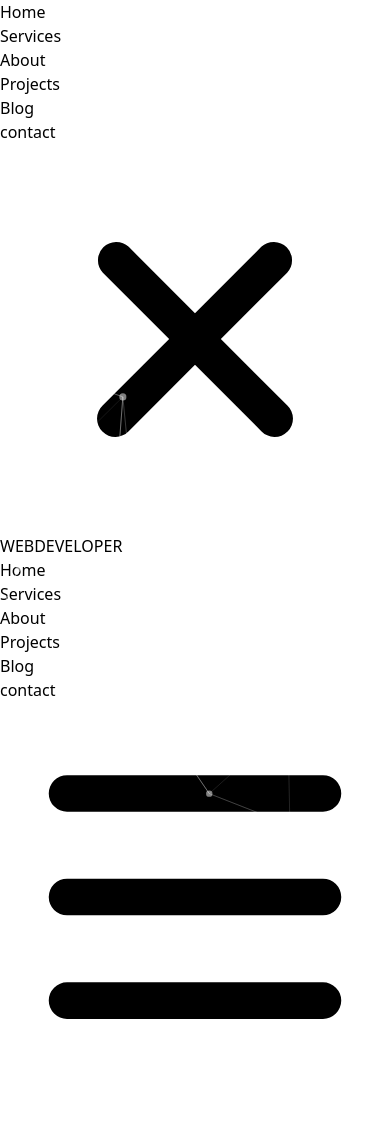
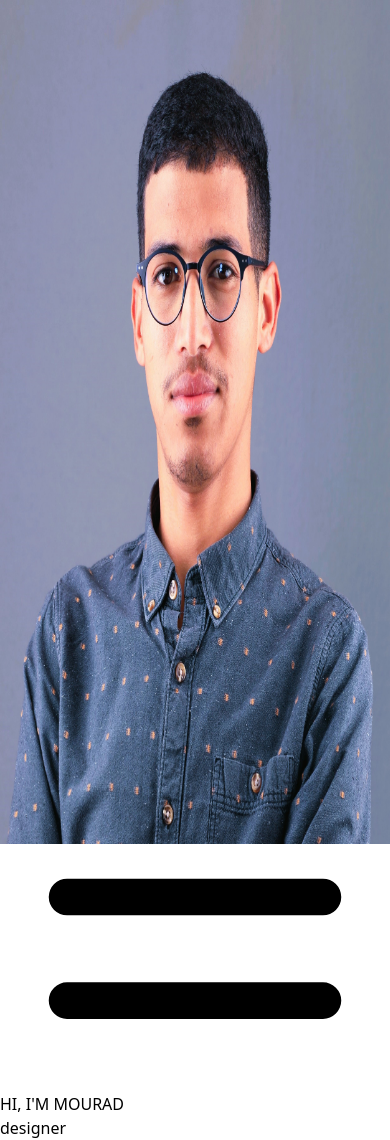
Before and after one commit to Zerzkhane-mourad/Portfolio, a Next.js app: page / in a window 390 px wide. Before the commit the page ends 1092 px from the top, so only its background shows below. Built offline with nearby package versions, Linux system fonts and the light colour scheme.

Commit message:
add hero section

```diff
--- a/Components/Hero.tsx
+++ b/Components/Hero.tsx
@@ -1,9 +1,22 @@
+import Image from "next/image"
 import Particle from "./Particle"
+import TextAnimation from "./TextAnimation"
 
 const Hero = () => {
     return (
         <div className="h-[88vh] bg-[url('/images/banner.jpg')] bg-cover bg-center">
             <Particle />
+            <div className="w-[80%] grid-cols-1 mx-auto grid lg:grid-cols-2 gap-[3rem] h-[100%] items-center">
+                <div>
+                    <h1 className="text-[35px] md:text-[50px] text-white font-bold">
+                        HI, I&apos;M <span className="text-yellow-500">MOURAD</span>
+                    </h1>
+                    <TextAnimation />
+                </div>
+                <div className="w-[500px] h-[500px] hidden relative lg:flex items-center rounded-full ">
+                    <Image src="/images/7O4.jpg" alt="user" layout="fill" className="object-cover rounded-full" />
+                </div>
+            </div>
         </div>
     )
 }
--- a/Components/Navbar.tsx
+++ b/Components/Navbar.tsx
@@ -7,7 +7,7 @@ interface Props {
 
 const Navbar = ({openNav}:Props) => {
   return (
-    <div className="w-[100%] top-0 h-[12vh] bg-[#141c27] shadow-md">
+    <div className="w-[100%] top-0 h-[12vh] bg-[#141c27] shadow-md sticky z-[1000]">
         <div className="flex items-center justify-between w-[80%] mx-auto h-[100%]">
             <h1 className="flex-[0.6] cursor-pointer text-[25px] text-white font-bold">
                 WEB
--- /dev/null
+++ b/Components/TextAnimation.tsx
@@ -0,0 +1,23 @@
+import { TypeAnimation } from 'react-type-animation';
+
+const TextAnimation = () => {
+  return (
+    <TypeAnimation
+      sequence={[
+        'Coder',
+        1500,
+        'Web Developer',
+        1500,
+        'designer',
+        1500,
+        'Progrmmer',
+        1500
+      ]}
+      speed={50}
+      className='text-[2rem] md:text-[3rem] text-white font-bold uppercase'
+      repeat={Infinity}
+    />
+  );
+};
+
+export default TextAnimation
--- a/package.json
+++ b/package.json
@@ -14,6 +14,7 @@
     "react": "^18",
     "react-dom": "^18",
     "react-tsparticles": "^2.12.2",
+    "react-type-animation": "^3.2.0",
     "tsparticles-engine": "^2.12.0",
     "tsparticles-slim": "^2.12.0"
   },
```
Also changed, not shown: public/images/7O4.JPG (added), 1 other file (tests, documents, lock files or other folders).
